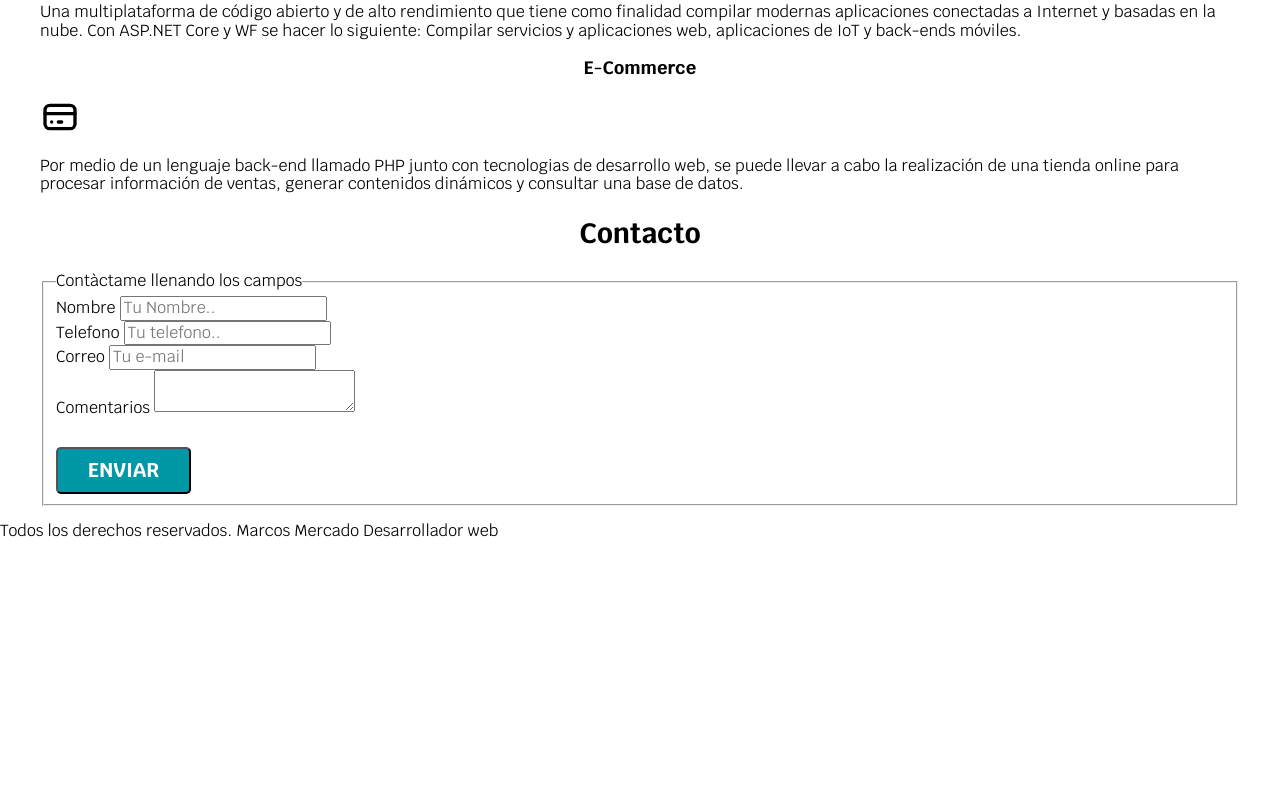
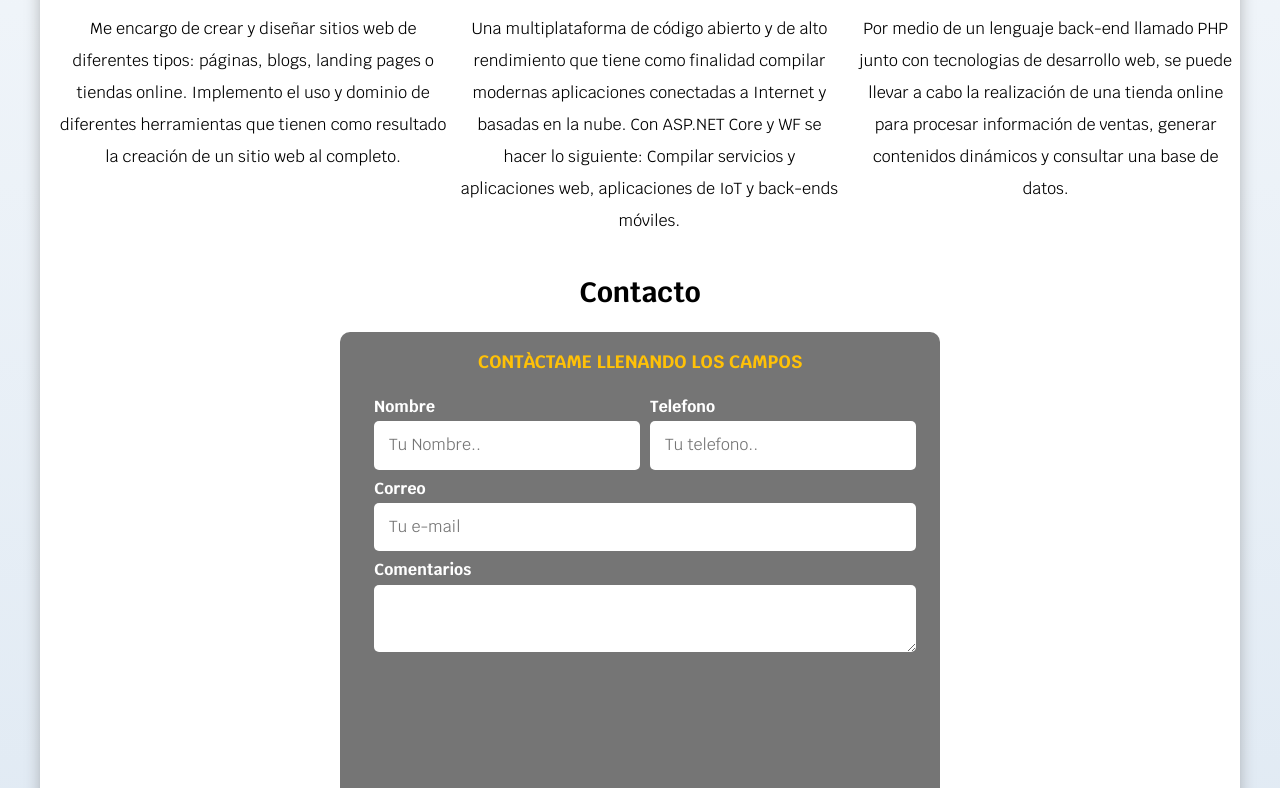
Before and after one commit to Mdmercado/Mipaginaweb, a plain HTML site: page index.html in a window 1280 px wide. Shown: the part 916-1704 px from the top of the page. Before the commit the page ends 1472 px from the top, so only its background shows below. Drawn offline with nearby package versions, Linux system fonts and the light colour scheme.

Commit message:
css finalizado incorporando flexbox y grid

```diff
--- a/CSS/index.css
+++ b/CSS/index.css
@@ -5,11 +5,14 @@
     --primario:#FFC107;
     --secundario:#0097a7;
     --gris: #757575;
+    --grisClaro: #DFE9F3;
 }
+/*GLOBALES*/
 html{
     font-size: 62.5%;
     box-sizing: border-box;
 /* Estas dos etiquetas de arriba escalan 1rem=10px*/
+    scroll-snap-type: y mandatory;
 }
 *, *::before, *:after{
     box-sizing: inherit;
@@ -17,23 +20,8 @@ html{
 body{
     font-size: 16px;
     font-family: 'Krub', sans-serif;
+    background-image: linear-gradient(to top, var(--grisClaro) 0%, var(--blanco) 100%); /*Fondo de pantalla con gradiente*/
 }
-h1{
-    font-size: 3.8rem;
-}
-h2{
-    font-size: 2.8rem;
-}
-h3{
-    font-size: 1.8rem;
-}
-h1, h2, h3 {
-    text-align: center;
-}
-.titulo span{
-    font-size: 2rem;
-}
-
 .contenedor{
     max-width: 120rem;
     margin-top: 0;
@@ -55,12 +43,61 @@ h1, h2, h3 {
     border-radius: .5rem;
     width: 90%;
     text-align: center;
+    border: none;
 }
 @media (min-width: 768px) {
     .boton{
         width: auto;
     }
 }
+.boton:hover{
+    cursor: pointer;
+}
+
+.sombra{
+    box-shadow: 0px 5px 15px 0px rgba(112,112,112,0.48);
+    background-color: var(--blanco);
+    padding: 2rem;
+    border-radius: 1rem;
+}
+
+/*TIPOGRAFIA*/
+h1{
+    font-size: 3.8rem;
+}
+h2{
+    font-size: 2.8rem;
+}
+h3{
+    font-size: 1.8rem;
+}
+h1, h2, h3 {
+    text-align: center;
+}
+
+/*TITULOS*/
+.titulo span{
+    font-size: 2rem;
+}
+
+/* UTILIDADES*/
+
+.w-sm-100{
+    width: 100%;
+}
+@media (min-width: 768px) {
+    .w-sm-100{
+        width: auto;
+    }
+}
+.flex{
+    display: flex;
+}
+.alinear-der{
+    justify-content: flex-end;
+}
+
+
 /*NAVEGACION*/
 .nav-bg{
     background-color: var(--secundario);
@@ -84,7 +121,6 @@ h1, h2, h3 {
     font-size: 2rem;
     font-weight: bold;
 }
-
 .navegacion-principal a:hover{
     background-color: var(--primario);
 }
@@ -95,6 +131,7 @@ h1, h2, h3 {
     background-size: cover;
     height: 450px;
     position: relative;
+    margin-bottom: 2rem;
 }
 .contenido-imagen{
     position: absolute;
@@ -115,3 +152,102 @@ h1, h2, h3 {
     display: flex;
     align-items: flex-end;
 }
+
+/* SCROLL SNAP */
+.servicios,
+.navegacion-principal,
+.formulario{
+    scroll-snap-align: center;
+    scroll-snap-stop: always;
+}
+
+/* SERVICIOS */
+@media (min-width: 768px) {
+    .servicios{
+        display: grid;
+        grid-template-columns: 33.3% 33.3% 33.3%; /*dividir en 3 el 100 del ancho*/
+        column-gap: 1rem;
+    }
+}
+
+.servis{
+    display: flex;
+    flex-direction: column;
+    align-items: center;
+}
+.servis h3 {
+    color: var(--secundario);
+    font-weight: normal;
+}
+.servis p {
+    line-height: 2;
+    text-align: center;
+}
+.servis .iconos{
+    height: 15rem;
+    width: 15rem;
+    background-color: var(--primario);
+    border-radius: 50%;
+    display: flex;
+    justify-content: space-evenly;
+    align-items: center;
+}
+
+/* CONTACTO*/
+
+.formulario{
+    background-color: var(--gris);
+    width: min(60rem, 100%);/*Utilizar el valor mas pequeño,  me ahorro el mediaquery*/
+    margin: 0 auto;
+    padding: 2rem;
+    border-radius: 1rem;
+}
+.formulario fieldset{
+    border: none;
+}
+.formulario legend{
+    text-align: center;
+    text-transform: uppercase;
+    font-size: 1.8rem;
+    color: var(--primario);
+    font-weight: bold;
+    margin-bottom: 2rem;
+}
+
+@media (min-width: 768px) {
+    .contenedorCampos{
+        display: grid;
+        grid-template-columns: 50% 50%;
+        grid-template-rows: auto auto 20rem ;
+        column-gap: 1rem;
+    }
+
+    .campo:nth-child(3),
+    .campo:nth-child(4){
+        grid-column: 1/3;
+    }
+}
+.campo{
+    margin-bottom: 1rem;
+
+}
+.campo label{
+    color: var(--blanco);
+    font-weight: bold;
+    margin-bottom: .5rem;
+    display: block;
+}
+.input-text{
+    width: 100%;
+    border: none;
+    padding: 1.5rem;
+    border-radius: .5rem;
+}
+
+.enviar .boton{
+    width: 100%;
+}
+/* FOOTER */
+.footer{
+    text-align: center;
+}
```
